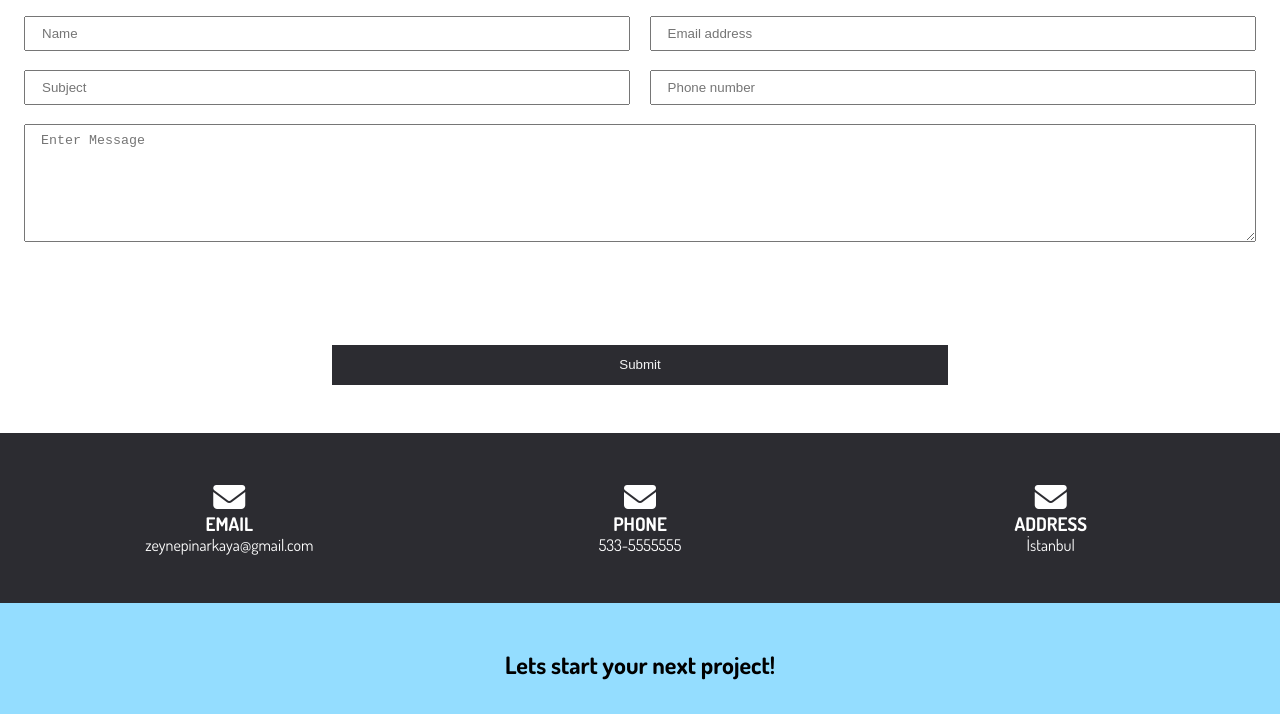
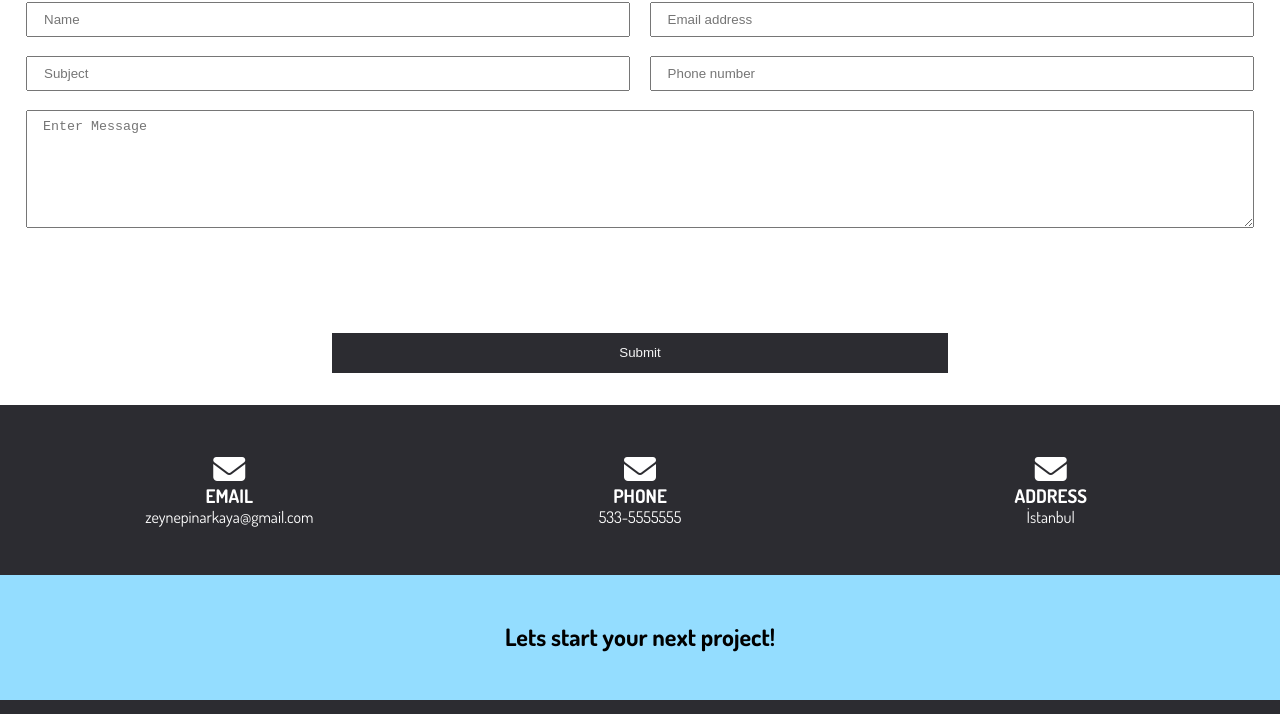
Before and after one commit to ZeynepPinarKaya/my-portfolio, a website: page dist/contact.html in a window 1280 px wide. Shown: the part 266-980 px from the top of the page. Drawn offline with Linux system fonts and the light colour scheme.

Commit message:
made form page better

```diff
--- a/dist/contact.html
+++ b/dist/contact.html
@@ -29,7 +29,7 @@
     </header>
 
     <!-- Section A: Contact Form -->
-    <section id="contact-a" class="text-center py-3">
+    <section id="contact-a" class="text-center py-2">
         <div class="container">
             <h2 class="section-title">Contact Me</h2>
             <div class="bottom-line"></div>
--- a/dist/css/main.css
+++ b/dist/css/main.css
@@ -367,7 +367,9 @@
  'subject phone'
  'message message';
   grid-gap: 1.2rem;
-  margin-bottom: 1.2rem; }
+  margin-bottom: 1.2rem;
+  padding: 2px;
+}
   #contact-a .text-fields .name-input {
     grid-area: name; }
   #contact-a .text-fields .subject-input {
@@ -439,7 +441,9 @@
   #home-c .process,
   #about-d .testimonials,
   .items {
-    grid-template-columns: 1fr; }
+    grid-template-columns: 1fr;
+    box-shadow: none;
+  }
   .items .project-links{
     margin: 10px 0;
   }
```
